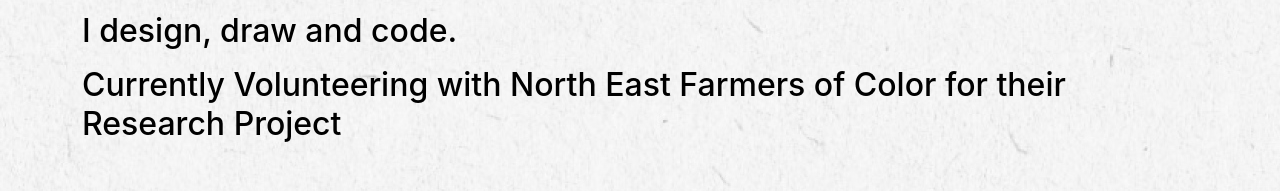
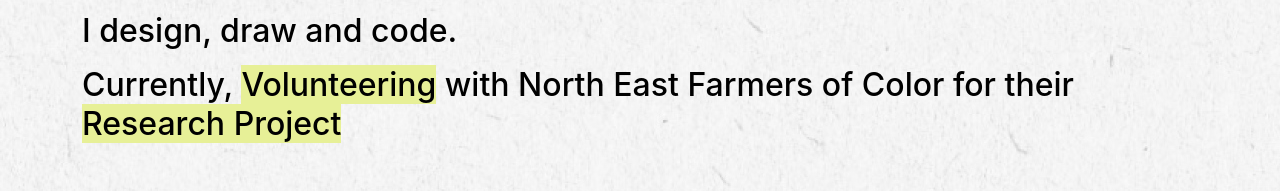
Before and after one commit to itlancer999/practice, a React (Create React App) app: page / in a window 1280 px wide. Shown: the part 451-642 px from the top of the page. Built offline with nearby package versions, Linux system fonts and the light colour scheme.

Commit message:
work update

```diff
--- a/src/Home.js
+++ b/src/Home.js
@@ -58,6 +58,10 @@
 
 }
 
+.highlighted{
+  background-color: #e7f097;
+
+}
 .card{
   background-color:transparent;
   border: 2px solid #000;
@@ -116,7 +120,7 @@
                         <h1 className="header faint">Maryam M.</h1>
                         <h1 className="header-under">UX Designer</h1>
                         <h2 className="tag">I <span className="highlight">design</span>, <span className="highlight">draw</span> and <span className="highlight">code</span>.</h2>
-                        <h2 className="tag">Currently Volunteering with North East Farmers of Color for their Research Project</h2>
+                        <h2 className="tag">Currently, <span className="highlighted">Volunteering</span> with North East Farmers of Color for their <span className="highlighted">Research Project</span></h2>
                 </main>
               </Col>
 
```
